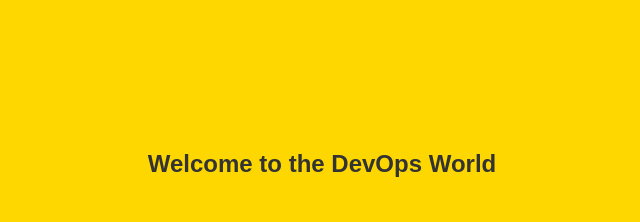
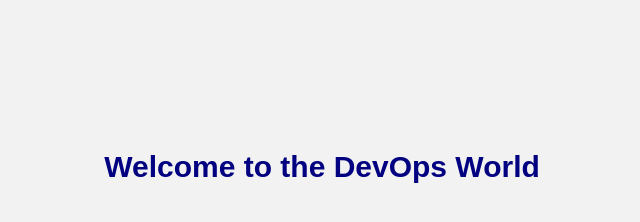
Before and after one commit to GudditiOrg/Shellscript, a plain HTML site: page index.html in a window 1280 px wide. Shown: the whole page, without its empty margins (318-958 px from the left). Drawn offline with Linux system fonts and the light colour scheme.

Commit message:
Update index.html

```diff
--- a/index.html
+++ b/index.html
@@ -5,14 +5,14 @@
   <title> Test App </title>
   <style>
     body {
-      background-color: #FFD700;
+      background-color: #f2f2f2;
       font-family: Arial, sans-serif;
       text-align: center;
     }
 
     h1 {
-      color: #333333;
-      font-size: 24px;
+      color: 	#000080;
+      font-size: 30px;
       margin-top: 150px;
     }
   </style>
```
